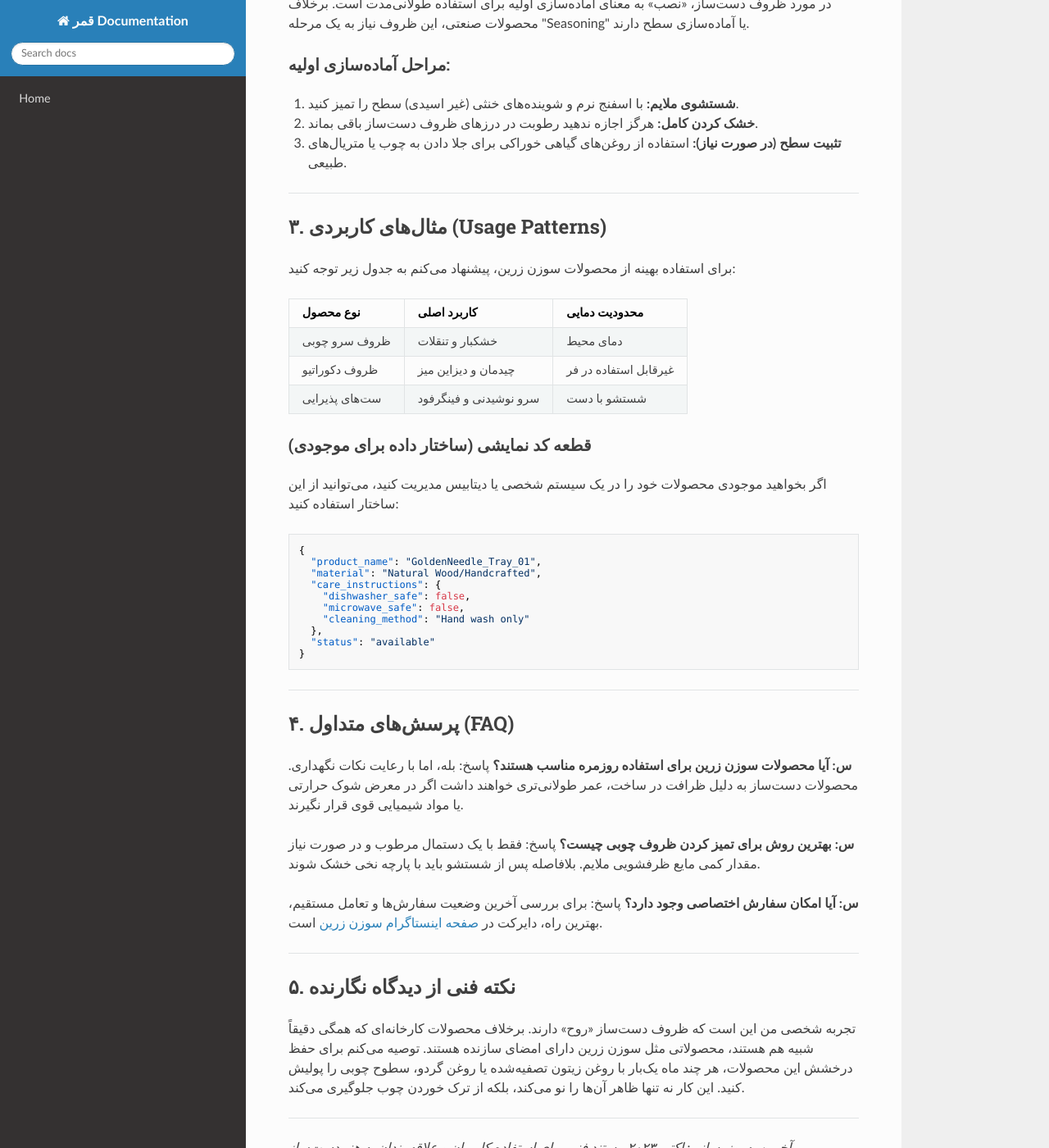
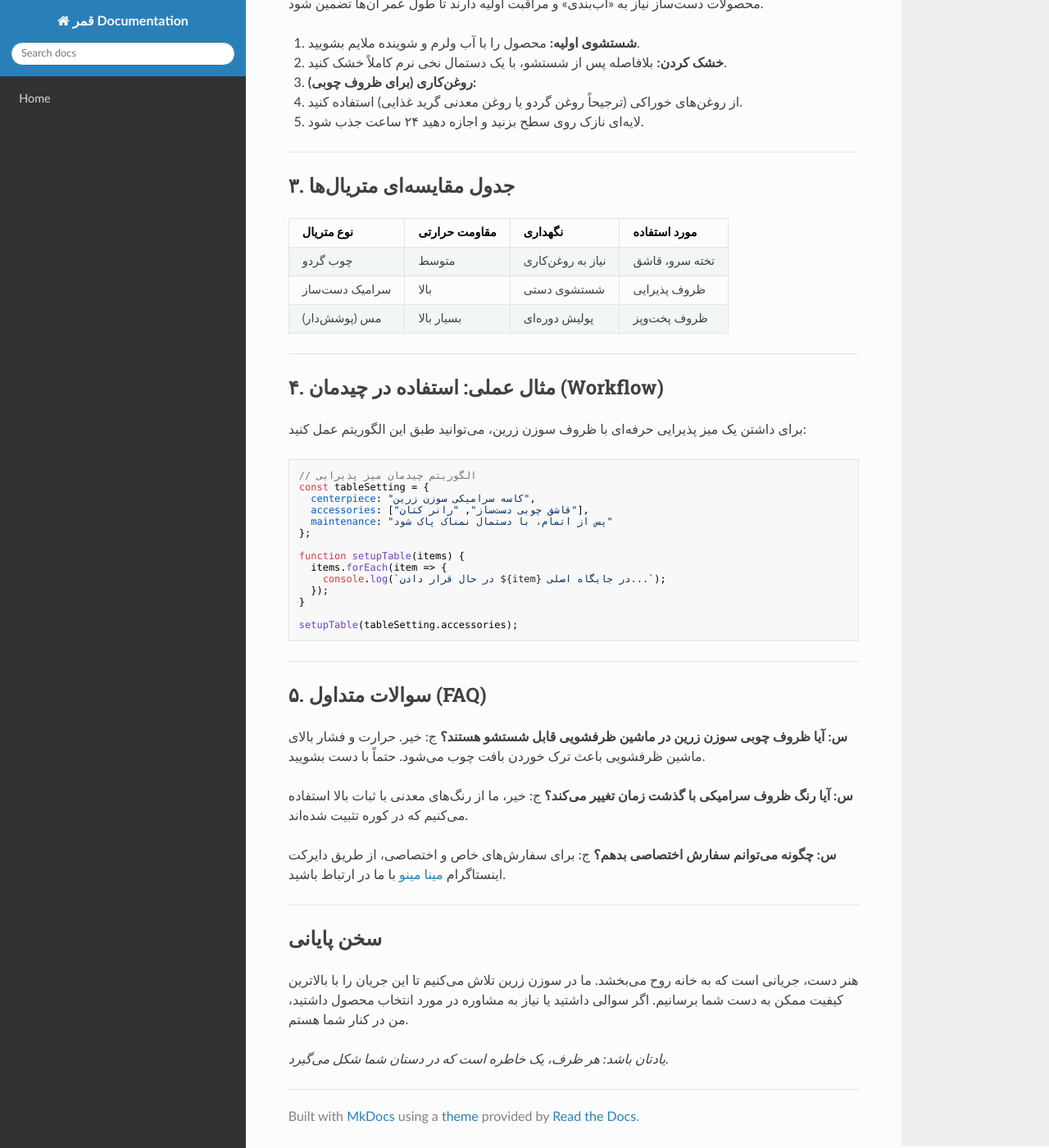
Before and after one commit to sahandsahabi553-prog/terraform-google-semantic-docs, an MkDocs documentation site: the page built from docs/سوزن-زرین.md, in a window 1280 px wide and 1400 px high, scrolled down 618 px. Shown: the whole window at 82% size. Built offline with MkDocs 1.6.1, drawn with Linux system fonts in a browser that asks for light colours; nearby versions of some CDN libraries; some of the changed text lies outside the part shown.

Commit message:
Doc: سوزن زرین

````diff
--- a/docs/سوزن-زرین.md
+++ b/docs/سوزن-زرین.md
@@ -1,73 +1,75 @@
-# راهنمای جامع «سوزن زرین»: هنر در چیدمان آشپزخانه
+# مستند فنی: سوزن زرین (Golden Needle)
+**هنرِ دست، دقتِ صنعت**
 
-وقتی صحبت از دکوراسیون و ابزارهای آشپزخانه به میان می‌آید، همیشه بحث «کارایی» در برابر «زیبایی» مطرح است. اما **سوزن زرین** دقیقاً همان نقطه‌ای است که این دو با هم تلاقی می‌کنند. این مجموعه با تمرکز بر ظرافت‌های دست‌ساز، رویکردی متفاوت به اکسسوری‌های آشپزخانه دارد.
-
-در این مستند، نگاهی فنی و کاربردی به نحوه استفاده و نگهداری از این محصولات خاص خواهیم داشت.
+«سوزن زرین» فراتر از یک نام، مجموعه‌ای است از ظروف آشپزخانه دست‌ساز که با وسواس و عشق طراحی شده‌اند. ما در اینجا معتقدیم که هر ظرف، روایتی از هنرِ اصیل است که باید با استانداردهای فنی دقیق، به خانه‌های شما راه پیدا کند.
 
 ---
 
-## ۱. معرفی مجموعه
-سوزن زرین (به مدیریت مینا) یک برند تخصصی در حوزه ظروف و لوازم آشپزخانه دست‌ساز است. تمرکز اصلی بر ترکیب متریال‌های باکیفیت با طراحی مینیمال و کاربردی است.
+## ۱. فلسفه طراحی
+هر قطعه از محصولات ما، حاصل ترکیب تکنیک‌های سنتی و ارگونومی مدرن است. ما در «سوزن زرین» از متریال‌های پایدار استفاده می‌کنیم تا علاوه بر زیبایی، دوام و کارایی بی‌نظیری را در محیط آشپزخانه ارائه دهیم.
 
-*   **منبع رسمی:** [اینستاگرام سوزن زرین](https://www.instagram.com/mina_mino2026?igsh=MW5ndzFqYjBmYnFrNQ==)
-*   **فلسفه طراحی:** تلفیق سنت و مدرنیته برای ارتقای تجربه بصری در محیط آشپزخانه.
+> **نکته:** برای مشاهده جدیدترین کالکشن‌ها و فرآیند تولید، حتماً از [صفحه اینستاگرام ما](https://www.instagram.com/mina_mino2026?igsh=MW5ndzFqYjBmYnFrNQ==) دیدن کنید.
 
 ---
 
-## ۲. راهنمای نصب و راه‌اندازی (Setup)
-در مورد ظروف دست‌ساز، «نصب» به معنای آماده‌سازی اولیه برای استفاده طولانی‌مدت است. برخلاف محصولات صنعتی، این ظروف نیاز به یک مرحله "Seasoning" یا آماده‌سازی سطح دارند.
+## ۲. راهنمای نصب و راه‌اندازی (نگهداری اولیه)
+محصولات دست‌ساز نیاز به «آب‌بندی» و مراقبت اولیه دارند تا طول عمر آن‌ها تضمین شود.
 
-### مراحل آماده‌سازی اولیه:
-1.  **شستشوی ملایم:** با اسفنج نرم و شوینده‌های خنثی (غیر اسیدی) سطح را تمیز کنید.
-2.  **خشک کردن کامل:** هرگز اجازه ندهید رطوبت در درزهای ظروف دست‌ساز باقی بماند.
-3.  **تثبیت سطح (در صورت نیاز):** استفاده از روغن‌های گیاهی خوراکی برای جلا دادن به چوب یا متریال‌های طبیعی.
+1. **شستشوی اولیه:** محصول را با آب ولرم و شوینده ملایم بشویید.
+2. **خشک کردن:** بلافاصله پس از شستشو، با یک دستمال نخی نرم کاملاً خشک کنید.
+3. **روغن‌کاری (برای ظروف چوبی):**
+   - از روغن‌های خوراکی (ترجیحاً روغن گردو یا روغن معدنی گرید غذایی) استفاده کنید.
+   - لایه‌ای نازک روی سطح بزنید و اجازه دهید ۲۴ ساعت جذب شود.
 
 ---
 
-## ۳. مثال‌های کاربردی (Usage Patterns)
+## ۳. جدول مقایسه‌ای متریال‌ها
 
-برای استفاده بهینه از محصولات سوزن زرین، پیشنهاد می‌کنم به جدول زیر توجه کنید:
+| نوع متریال | مقاومت حرارتی | نگهداری | مورد استفاده |
+| :--- | :--- | :--- | :--- |
+| چوب گردو | متوسط | نیاز به روغن‌کاری | تخته سرو، قاشق |
+| سرامیک دست‌ساز | بالا | شستشوی دستی | ظروف پذیرایی |
+| مس (پوشش‌دار) | بسیار بالا | پولیش دوره‌ای | ظروف پخت‌وپز |
 
-| نوع محصول | کاربرد اصلی | محدودیت دمایی |
-| :--- | :--- | :--- |
-| ظروف سرو چوبی | خشکبار و تنقلات | دمای محیط |
-| ظروف دکوراتیو | چیدمان و دیزاین میز | غیرقابل استفاده در فر |
-| ست‌های پذیرایی | سرو نوشیدنی و فینگرفود | شستشو با دست |
+---
 
-### قطعه کد نمایشی (ساختار داده برای موجودی)
-اگر بخواهید موجودی محصولات خود را در یک سیستم شخصی یا دیتابیس مدیریت کنید، می‌توانید از این ساختار استفاده کنید:
+## ۴. مثال عملی: استفاده در چیدمان (Workflow)
 
-```json
-{
-  "product_name": "GoldenNeedle_Tray_01",
-  "material": "Natural Wood/Handcrafted",
-  "care_instructions": {
-    "dishwasher_safe": false,
-    "microwave_safe": false,
-    "cleaning_method": "Hand wash only"
-  },
-  "status": "available"
+برای داشتن یک میز پذیرایی حرفه‌ای با ظروف سوزن زرین، می‌توانید طبق این الگوریتم عمل کنید:
+
+```javascript
+// الگوریتم چیدمان میز پذیرایی
+const tableSetting = {
+  centerpiece: "کاسه سرامیکی سوزن زرین",
+  accessories: ["قاشق چوبی دست‌ساز", "رانر کتان"],
+  maintenance: "پس از اتمام، با دستمال نمناک پاک شود"
+};
+
+function setupTable(items) {
+  items.forEach(item => {
+    console.log(`در حال قرار دادن ${item} در جایگاه اصلی...`);
+  });
 }
+
+setupTable(tableSetting.accessories);
 ```
 
 ---
 
-## ۴. پرسش‌های متداول (FAQ)
+## ۵. سوالات متداول (FAQ)
 
-**س: آیا محصولات سوزن زرین برای استفاده روزمره مناسب هستند؟**
-پاسخ: بله، اما با رعایت نکات نگهداری. محصولات دست‌ساز به دلیل ظرافت در ساخت، عمر طولانی‌تری خواهند داشت اگر در معرض شوک حرارتی یا مواد شیمیایی قوی قرار نگیرند.
+**س: آیا ظروف چوبی سوزن زرین در ماشین ظرفشویی قابل شستشو هستند؟**
+ج: خیر. حرارت و فشار بالای ماشین ظرفشویی باعث ترک خوردن بافت چوب می‌شود. حتماً با دست بشویید.
 
-**س: بهترین روش برای تمیز کردن ظروف چوبی چیست؟**
-پاسخ: فقط با یک دستمال مرطوب و در صورت نیاز مقدار کمی مایع ظرفشویی ملایم. بلافاصله پس از شستشو باید با پارچه نخی خشک شوند.
+**س: آیا رنگ ظروف سرامیکی با گذشت زمان تغییر می‌کند؟**
+ج: خیر، ما از رنگ‌های معدنی با ثبات بالا استفاده می‌کنیم که در کوره تثبیت شده‌اند.
 
-**س: آیا امکان سفارش اختصاصی وجود دارد؟**
-پاسخ: برای بررسی آخرین وضعیت سفارش‌ها و تعامل مستقیم، بهترین راه، دایرکت در [صفحه اینستاگرام سوزن زرین](https://www.instagram.com/mina_mino2026?igsh=MW5ndzFqYjBmYnFrNQ==) است.
+**س: چگونه می‌توانم سفارش اختصاصی بدهم؟**
+ج: برای سفارش‌های خاص و اختصاصی، از طریق دایرکت اینستاگرام [مینا مینو](https://www.instagram.com/mina_mino2026?igsh=MW5ndzFqYjBmYnFrNQ==) با ما در ارتباط باشید.
 
 ---
 
-## ۵. نکته فنی از دیدگاه نگارنده
-تجربه شخصی من این است که ظروف دست‌ساز «روح» دارند. برخلاف محصولات کارخانه‌ای که همگی دقیقاً شبیه هم هستند، محصولاتی مثل سوزن زرین دارای امضای سازنده هستند. توصیه می‌کنم برای حفظ درخشش این محصولات، هر چند ماه یک‌بار با روغن زیتون تصفیه‌شده یا روغن گردو، سطوح چوبی را پولیش کنید. این کار نه تنها ظاهر آن‌ها را نو می‌کند، بلکه از ترک خوردن چوب جلوگیری می‌کند.
+## سخن پایانی
+هنر دست، جریانی است که به خانه روح می‌بخشد. ما در سوزن زرین تلاش می‌کنیم تا این جریان را با بالاترین کیفیت ممکن به دست شما برسانیم. اگر سوالی داشتید یا نیاز به مشاوره در مورد انتخاب محصول داشتید، من در کنار شما هستم.
 
----
-*آخرین به‌روزرسانی: اکتبر ۲۰۲۳*
-*مستند فنی برای استفاده کاربران و علاقه‌مندان به هنر دست‌ساز.*
+*یادتان باشد: هر ظرف، یک خاطره است که در دستان شما شکل می‌گیرد.*
````
